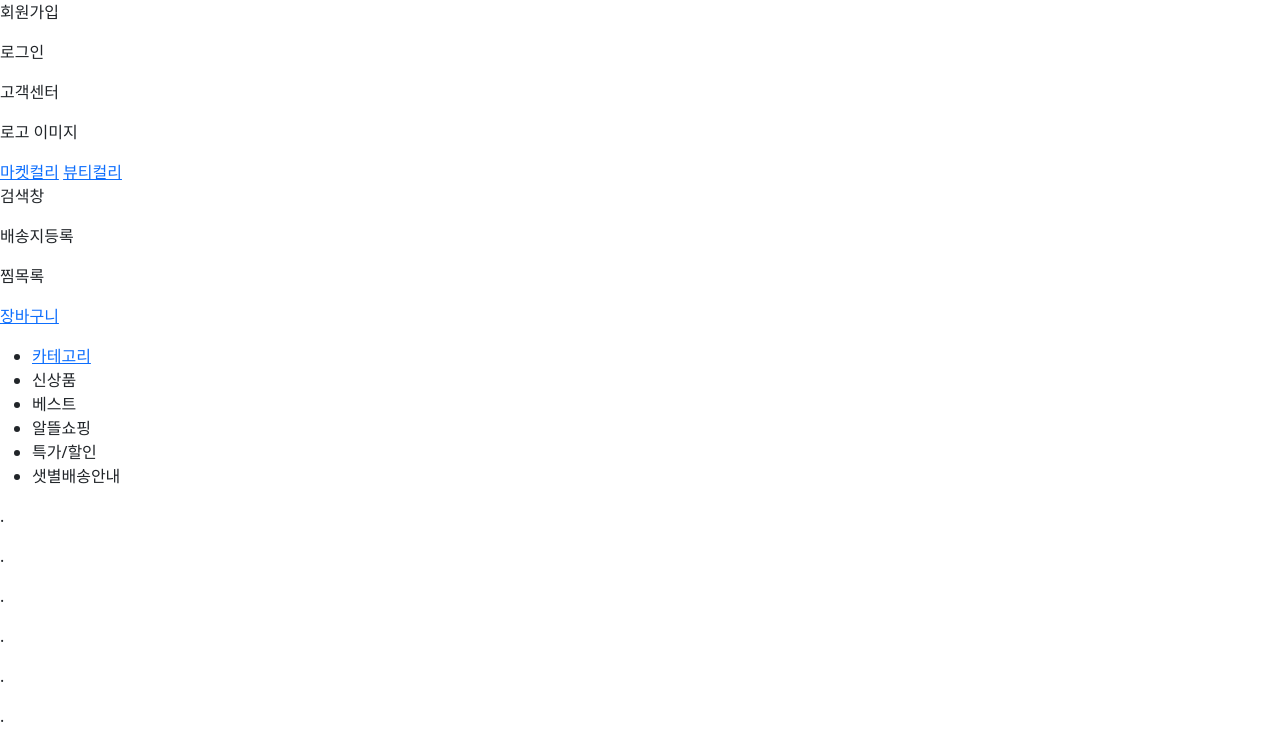
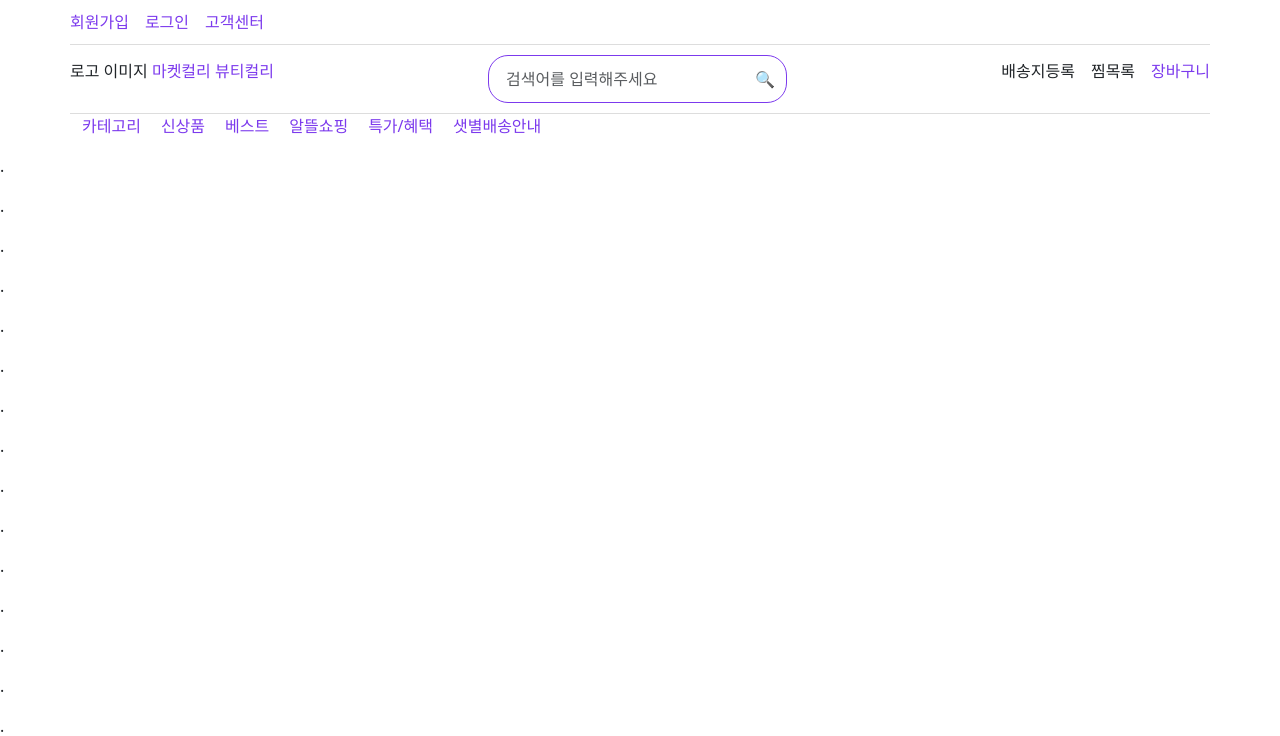
Before and after one commit to Python-Backend-11th-Team-4th-Mokoko/Marketkurly-Clone-coding, a Django app: template shop/templates/shop/home.html in a window 1280 px wide. Shown: the top 736 px of the page. Run offline with Django 3.2, Linux system fonts and the light colour scheme; the template is opened without the code that fills it, so the values that code supplies are empty; some libraries are stand-ins or nearby versions.

Commit message:
bootstrap 일부 적용

```diff
--- a/shop/templates/shop/base.html
+++ b/shop/templates/shop/base.html
@@ -6,38 +6,110 @@
     <meta name="viewport" content="width=device-width, initial-scale=1"> <!-- bootstrap 반응형 디자인을 위함 -->
     <title>{% block title %}Kurly{% endblock %}</title>
     <link href="{% static 'css/bootstrap.css' %}" rel="stylesheet">
+    <style>
+        .header-top {
+            display: flex;
+            justify-content: space-between;
+            align-items: center;
+            padding: 10px 0;
+        }
+
+        .header-bottom {
+            display: flex;
+            justify-content: space-between;
+            align-items: center;
+            padding: 10px 0;
+            border-top: 1px solid #ddd;
+            border-bottom: 1px solid #ddd;
+        }
+
+        .nav-menu ul {
+            list-style: none;
+            padding: 0;
+            display: flex;
+            gap: 20px;
+        }
+
+        .nav-menu ul li {
+            display: inline;
+        }
+
+        .search-bar {
+            display: flex;
+            align-items: center;
+            border: 1px solid #7c3aed;
+            border-radius: 20px;
+            padding: 5px;
+        }
+
+        .search-bar input {
+            border: none;
+            outline: none;
+        }
+
+        .search-bar button {
+            background-color: transparent;
+            border: none;
+            color: #7c3aed;
+        }
+
+        a {
+            text-decoration: none;
+            color: #7c3aed;
+        }
+
+        a:hover {
+            text-decoration: underline;
+        }
+    </style>
 </head>
 <body>
-    <header> <!-- 항상 상단에 있는 부분 -->
-        <div>
-            <p>회원가입</p><p>로그인</p><p>고객센터</p>
-        </div>
-        <div>
-            <p>로고 이미지</p>
-            <a href="/" class="">마켓컬리</a>
-            <a href="/" class="">뷰티컬리</a>
-            <p>검색창</p>
-            <p>배송지등록</p>
-            <p>찜목록</p>
-            <a href="{% url 'cart:cart_detail' %}">
-                <p>장바구니</p>
-            </a>
+    <header>
+        <!-- 상단 회원가입, 로그인, 고객센터 -->
+        <div class="header-top container">
+            <div class="d-flex gap-3">
+                <a href="#">회원가입</a>
+                <a href="#">로그인</a>
+                <a href="#">고객센터</a>
+            </div>
         </div>
 
-        <nav>
+        <!-- 중앙 로고, 검색창, 장바구니 등 -->
+        <div class="header-bottom container">
+            <!-- 로고 영역 -->
+            <div class="logo">
+                <p>
+                    로고 이미지
+                    <a href="/" class="">마켓컬리</a>
+                    <a href="/" class="">뷰티컬리</a>
+                </p>
+            </div>
+
+            <!-- 검색창 영역 -->
+            <div class="search-bar">
+                <input type="text" placeholder="검색어를 입력해주세요" class="form-control">
+                <button><i class="bi bi-search"></i> 🔍</button>
+            </div>
+
+            <!-- 기타 아이콘 (배송지, 찜목록, 장바구니) -->
+            <div class="d-flex gap-3">
+                <p>배송지등록</p>
+                <p>찜목록</p>
+                <a href="{% url 'cart:cart_detail' %}">장바구니</a>
+            </div>
+        </div>
+
+        <!-- 네비게이션 메뉴 -->
+        <nav class="nav-menu container">
             <ul>
-                <li>
-                    <!-- 상품리스트 화면으로 넘어감 -->
-                    <a href="{% url 'shop:product_list' %}">카테고리</a>
-                </li>
-                <li>신상품</li>
-                <li>베스트</li>
-                <li>알뜰쇼핑</li>
-                <li>특가/할인</li>
-                <li>샛별배송안내</li>
+                <li><a href="{% url 'shop:product_list' %}">카테고리</a></li>
+                <li><a href="#">신상품</a></li>
+                <li><a href="#">베스트</a></li>
+                <li><a href="#">알뜰쇼핑</a></li>
+                <li><a href="#">특가/혜택</a></li>
+                <li><a href="#">샛별배송안내</a></li>
             </ul>
         </nav>
-
     </header>
     <div id="">  <!-- 상단부 아래에 보일 부분 -->
         {% block content %}
```
